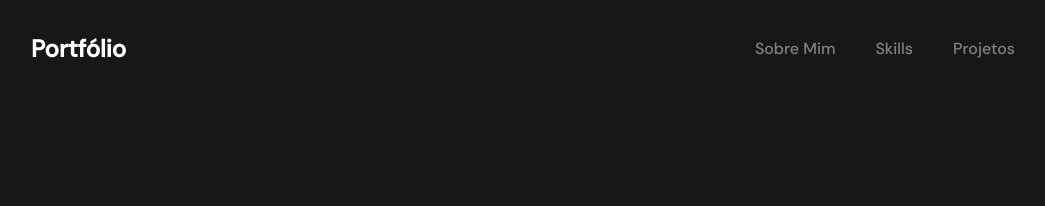
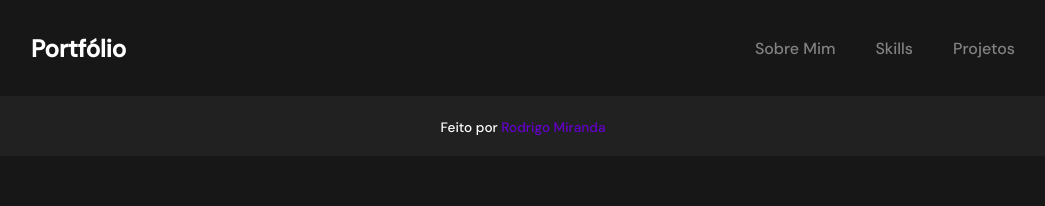
Before and after one commit to rodrigo-miranda18/Portfolio, a Next.js app: page / in a window 1280 px wide. Shown: the top 206 px of the page, without its empty margins (117-1162 px from the left). Built offline with nearby package versions, Linux system fonts and the light colour scheme.

Commit message:
Footer finished

```diff
--- /dev/null
+++ b/src/components/Footer/index.jsx
@@ -0,0 +1,12 @@
+import { Container, Content, Text } from './styles'
+
+const Footer = () => (
+  <Container>
+    <Content>
+      <Text color="var(--white)">Feito por </Text>
+      <Text color="var(--purple)">Rodrigo Miranda</Text>
+    </Content>
+  </Container>
+)
+
+export default Footer
--- /dev/null
+++ b/src/components/Footer/styles.js
@@ -0,0 +1,18 @@
+import styled from 'styled-components'
+
+export const Container = styled.footer`
+  display: flex;
+  justify-content: center;
+  align-items: center;
+
+  width: 100%;
+  height: 60px;
+  background: var(--black-50);
+`
+
+export const Content = styled.div``
+
+export const Text = styled.span`
+  font-size: 0.85rem;
+  color: ${props => props.color};
+`
--- a/src/pages/index.jsx
+++ b/src/pages/index.jsx
@@ -1,10 +1,12 @@
 import Content from '../components/Content'
+import Footer from '../components/Footer'
 import Header from '../components/Header'
 
 const Home = () => (
   <>
     <Header />
     <Content />
+    <Footer />
   </>
 )
 
```
